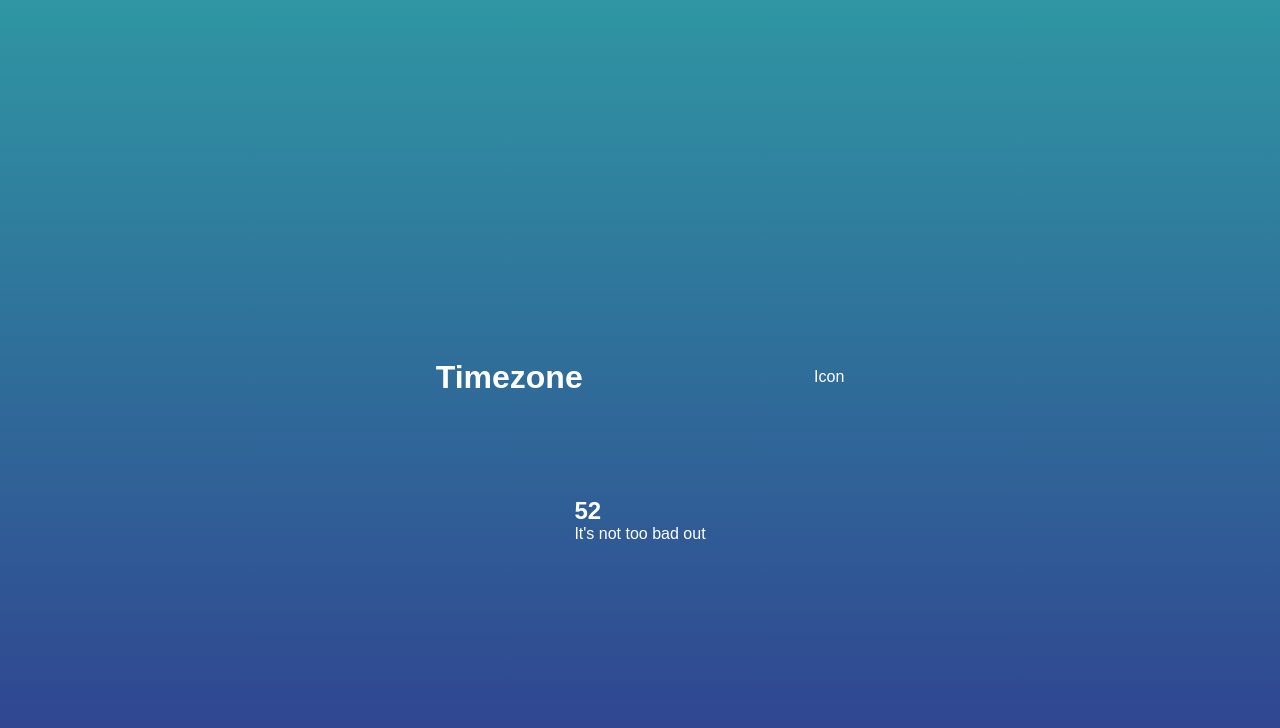
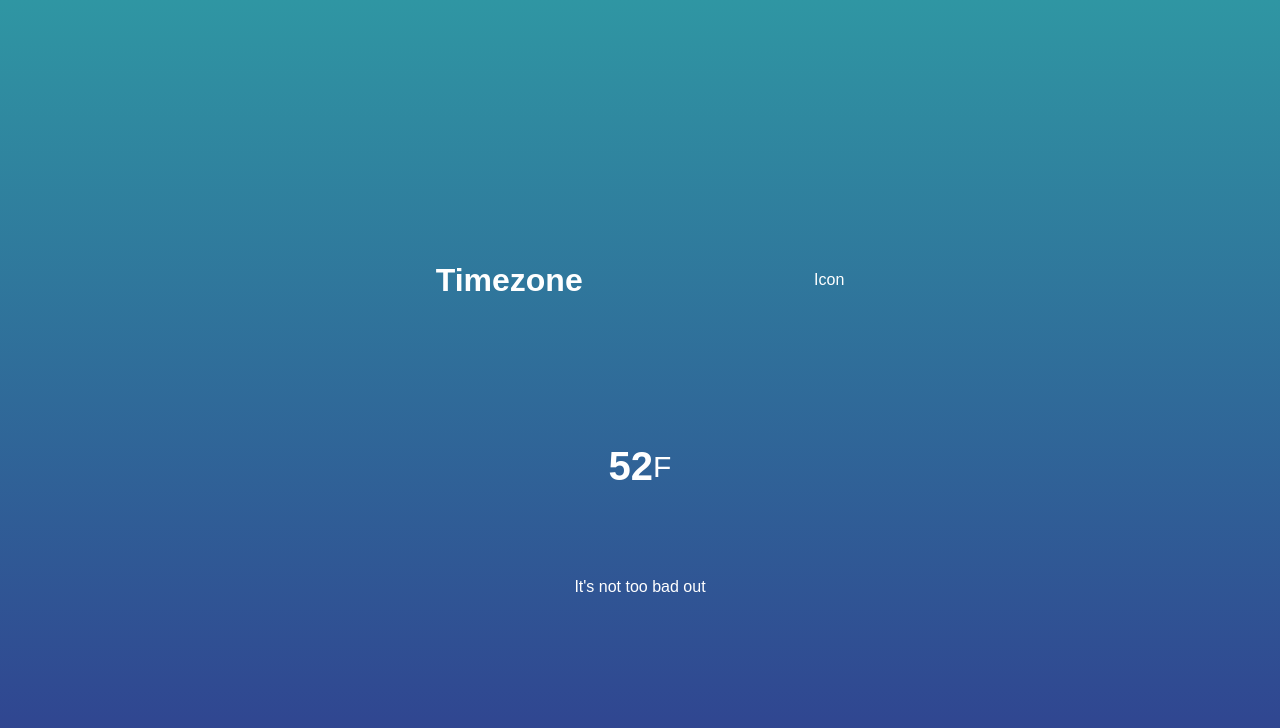
Before and after one commit to tbricca/weather-app, a plain HTML site: page index.html in a window 1280 px wide. Drawn offline with Linux system fonts and the light colour scheme.

Commit message:
starting to work on the functionality

```diff
--- a/index.html
+++ b/index.html
@@ -14,7 +14,11 @@
         <p>Icon</p>
     </div>
     <div class="temperature">
-        <h2 class="temperature-degree">52</h2>
+        <div class="degree-section">
+                <h2 class="temperature-degree">52</h2>
+                <span>F</span>
+        </div>
+
         <div class="temperature-description">It's not too bad out</div>
     </div>
 
--- a/style.css
+++ b/style.css
@@ -15,11 +15,29 @@ body {
     color: white;
 }
 
-.location {
+.location, .temperature {
     height: 30vh;
     width: 50%;
     display: flex;
     justify-content: space-around;
     align-items: center
+}
 
+.temperature {
+    flex-direction: column;
 }
+
+.degree-section {
+    display: flex;
+    align-items: center;
+    cursor: pointer;
+}
+
+.degree-section {
+    margin: 10p;
+    font-size: 30px;
+}
+
+.degree-section h2 {
+    font-size: 40px;
+}
```
